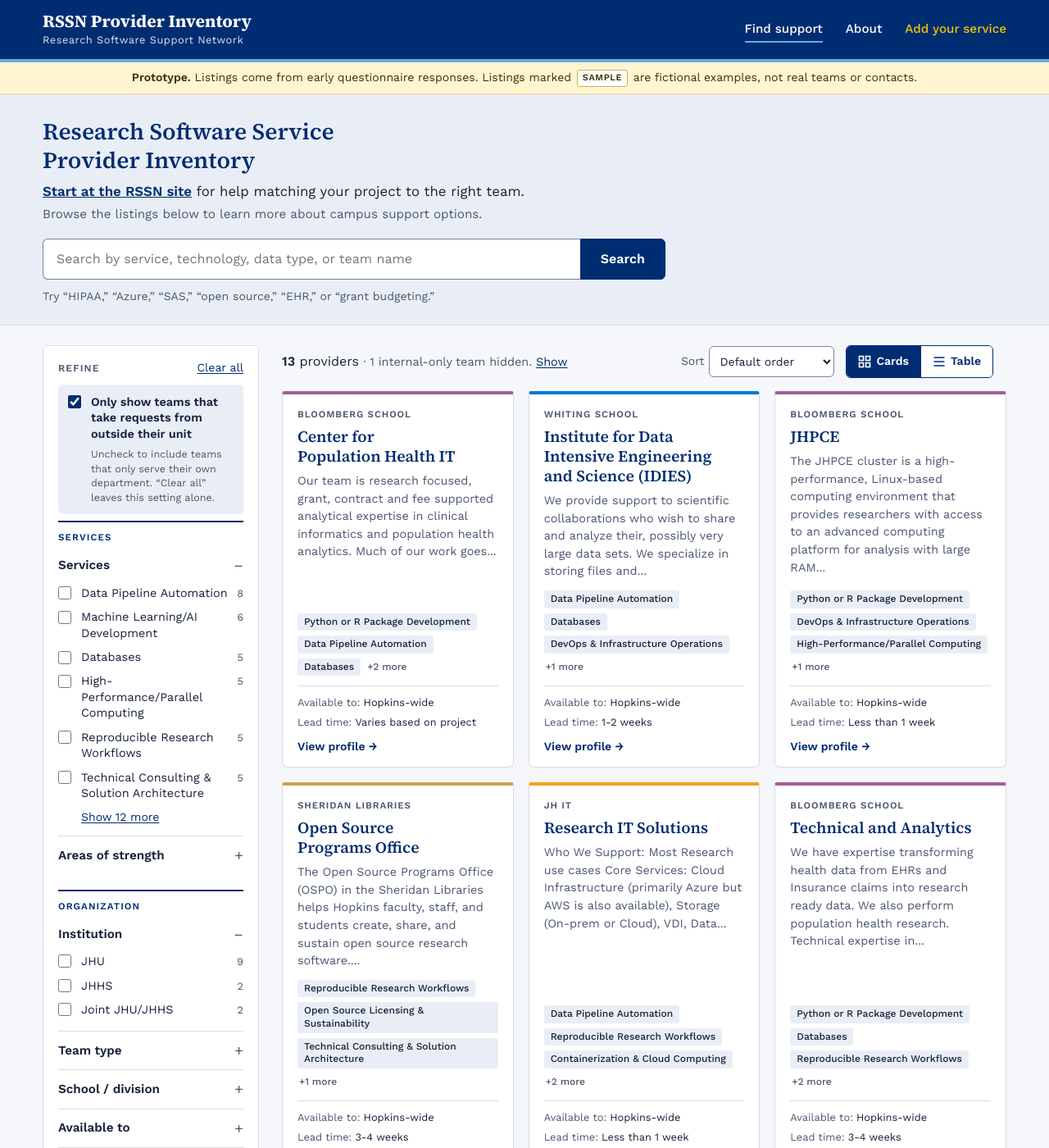
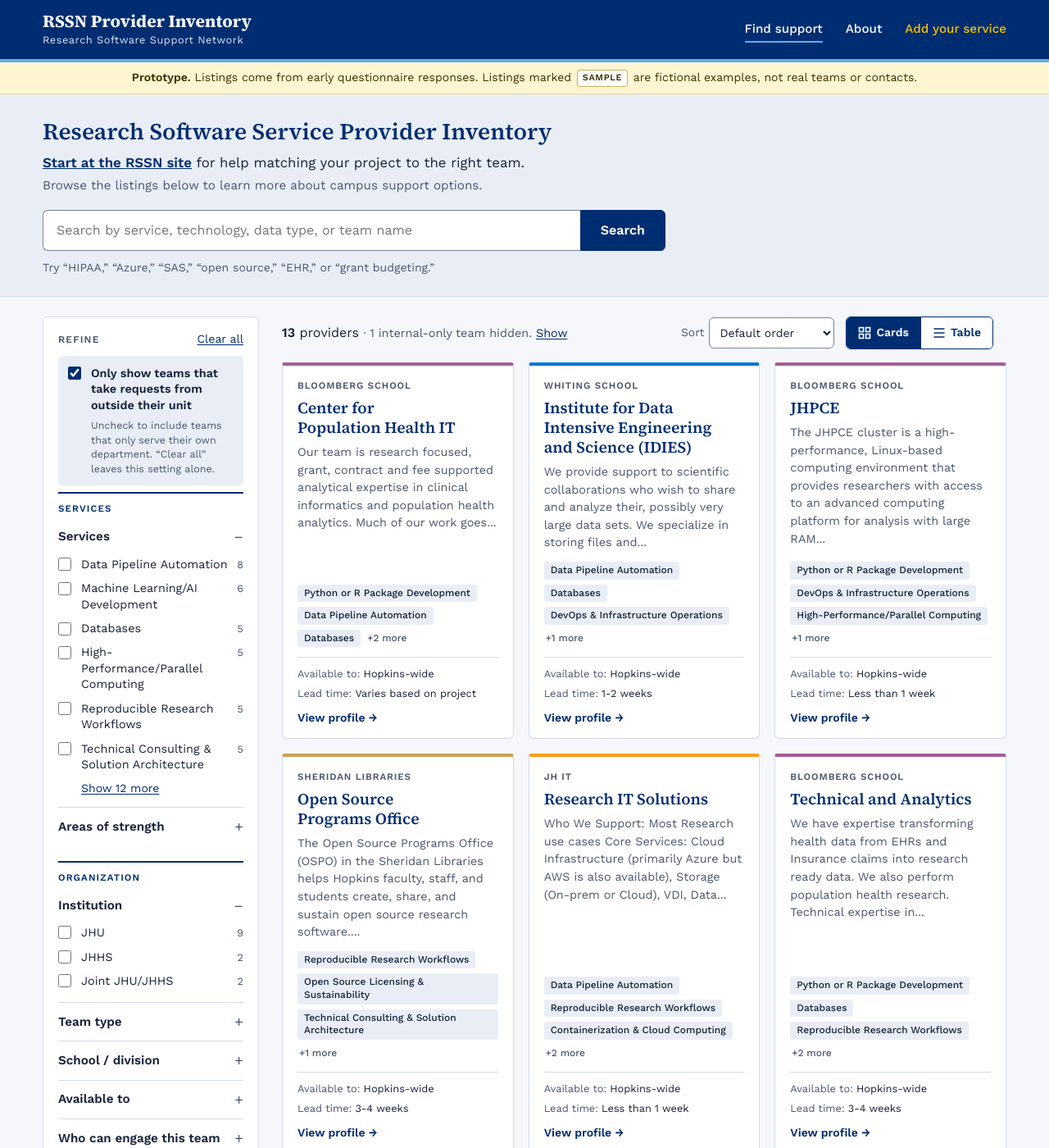
Before and after one commit to JHU-RSSN/RSSN_Provider_Inventory, a Jekyll site: the page built from index.html, in a window 1280 px wide and 1400 px high. Shown: the whole window at 82% size. Built offline with Jekyll 4.4.1, drawn with Linux system fonts in a browser that asks for light colours.

Commit message:
header update

```diff
--- a/assets/css/site.css
+++ b/assets/css/site.css
@@ -167,7 +167,6 @@
   line-height: 1.25;
   color: var(--heritage-blue);
   margin: 0 0 16px;
-  max-width: 38ch;
 }
 .search {
   display: flex;
```
